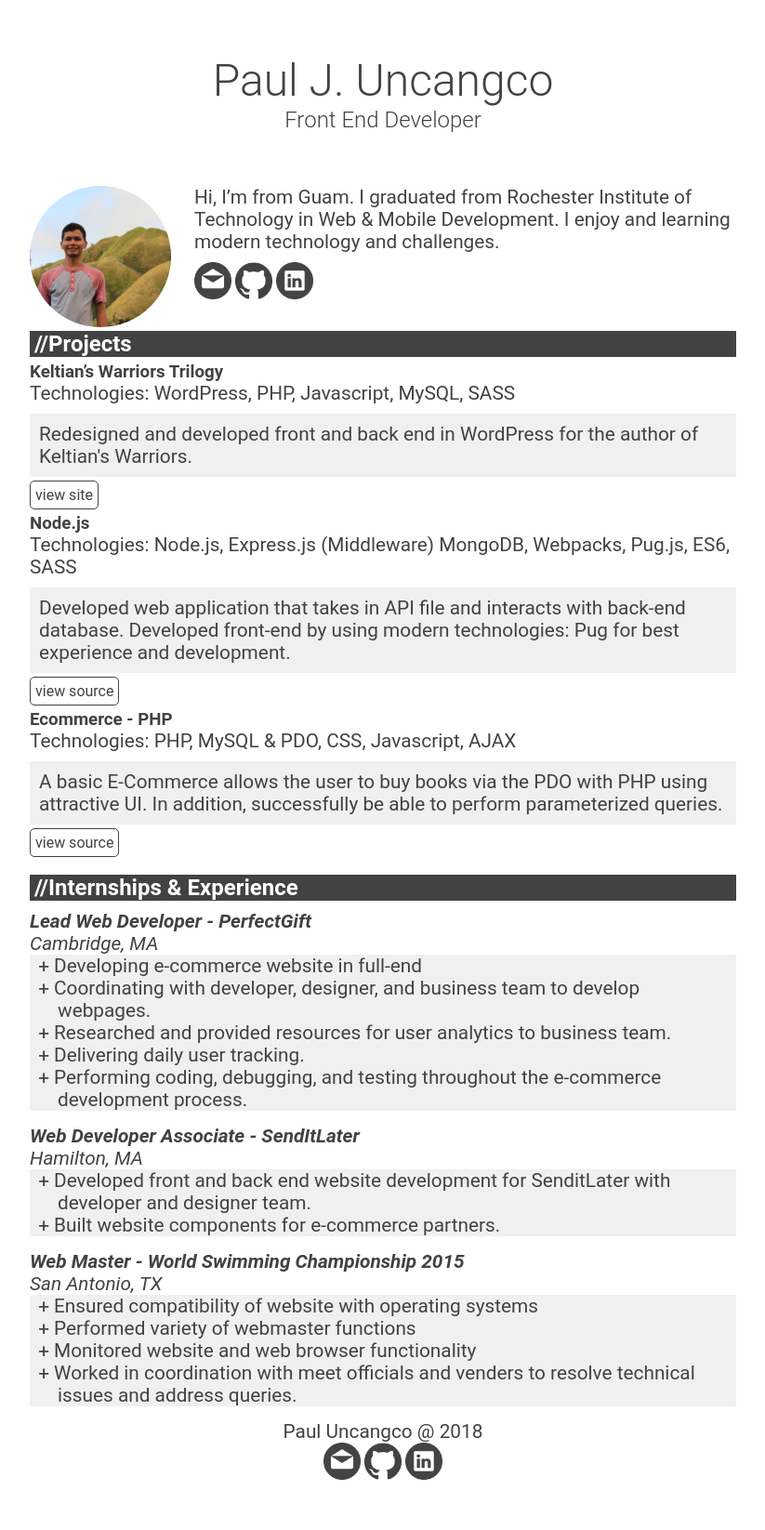
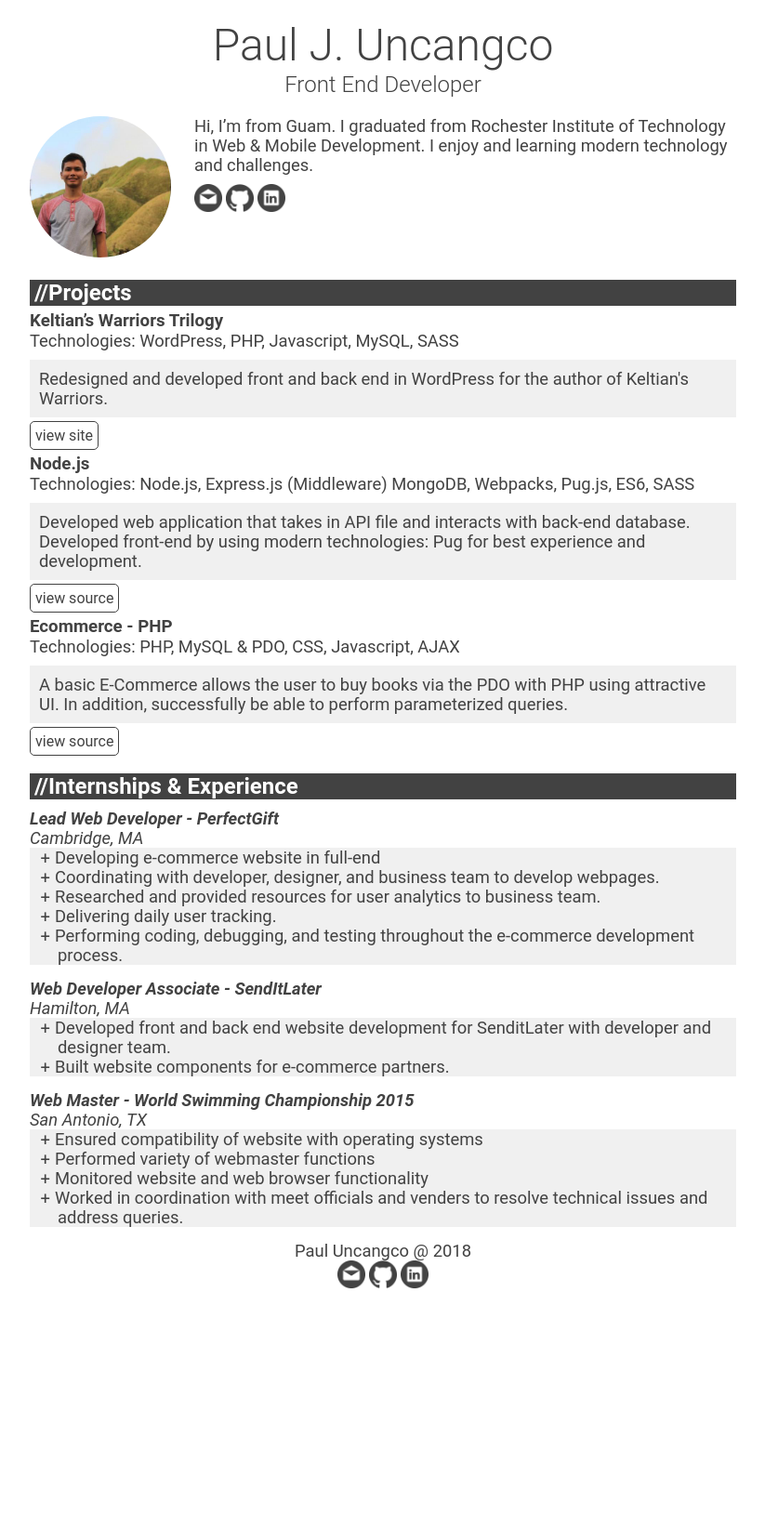
Before and after one commit to islanderTron/islandertron.github.io, a Jekyll site: the page built from index.md, in a window 1280 px wide. Shown: the whole page at 93% size, without its empty margins (228-1051 px from the left). Built offline with Jekyll 4.4.1, drawn with Linux system fonts in a browser that asks for light colours; after the commit the page ends 1440 px from its top, so only the background shows below that.

Commit message:
Fixed the responsive issues

```diff
--- a/_sass/layout.scss
+++ b/_sass/layout.scss
@@ -14,7 +14,7 @@
 @mixin logo {
     width: 100%;
     padding: 10px 0;
-    img { width: 40px; }
+    img { width: 30px; }
 }
 body {
     width: 800px;
@@ -29,19 +29,13 @@ body {
     padding: 0 20px;
 }
 .title {
-    position: relative;
-    width: 100%;
-    height: 200px;
+    margin: 20px 0px;
     a {
-        position: absolute;
-        top: 50%;
-        left: 50%;
-        transform: translate(-50%, -50%);
+        color:$tundora;
         text-decoration: none;
-        color:$tundora;
     }
     &:hover {
-        text-decoration: underline;
+        // text-decoration: underline;
     }
     .text {
         text-align: center;
@@ -89,6 +83,7 @@ body {
 }
 // Projects
 .projects{
+    padding-top: 20px;
     h2 { @include section; }
     .project{
         @include proj_exp;
--- a/_sass/typography.scss
+++ b/_sass/typography.scss
@@ -11,7 +11,7 @@ h4 {
     font-size: 1.33em;
 }
 p, li {
-    font-size: 1.3rem;
+    font-size: 1.15rem;
     margin: 0;
  }
  .job-title {
```
